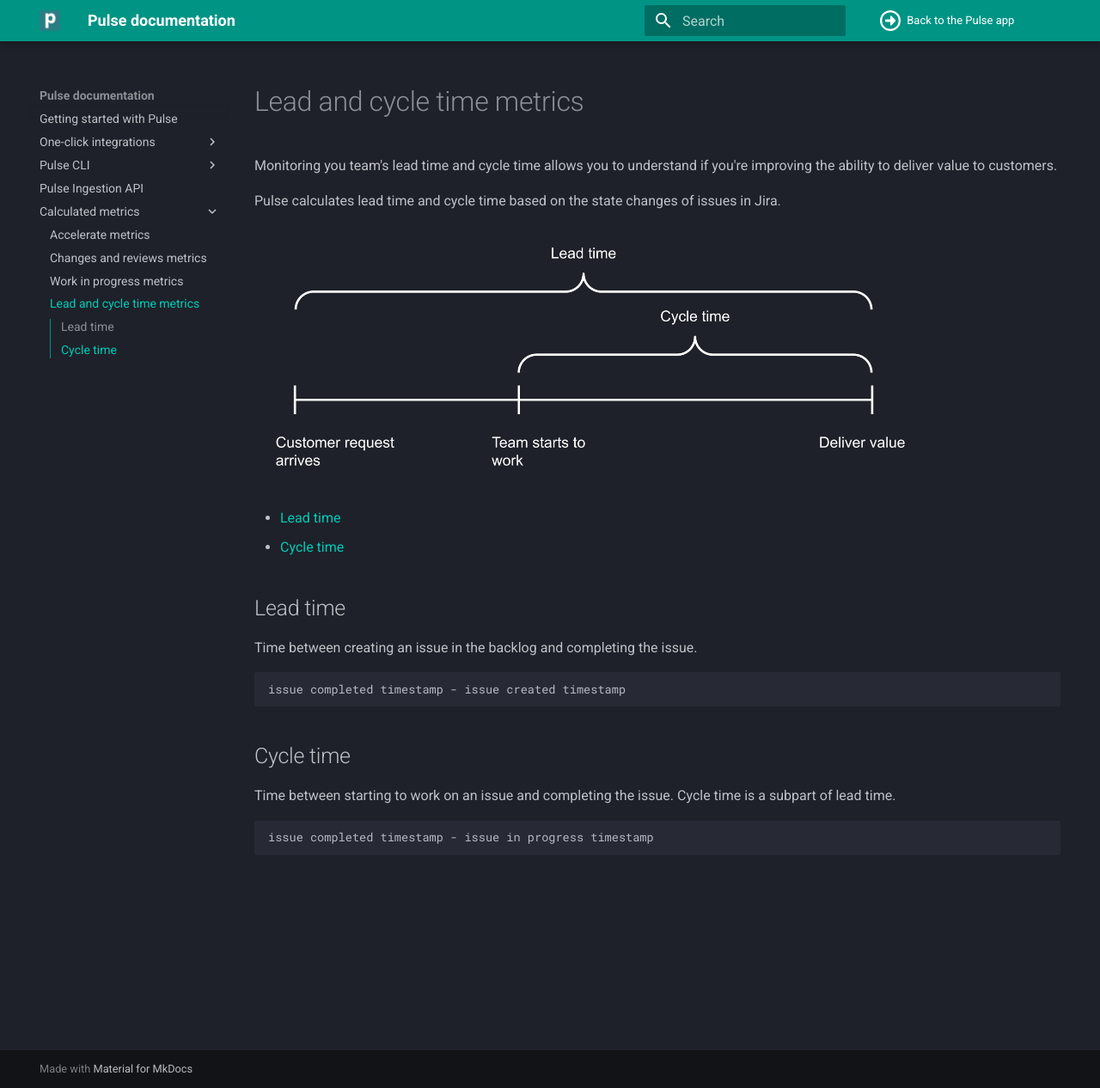
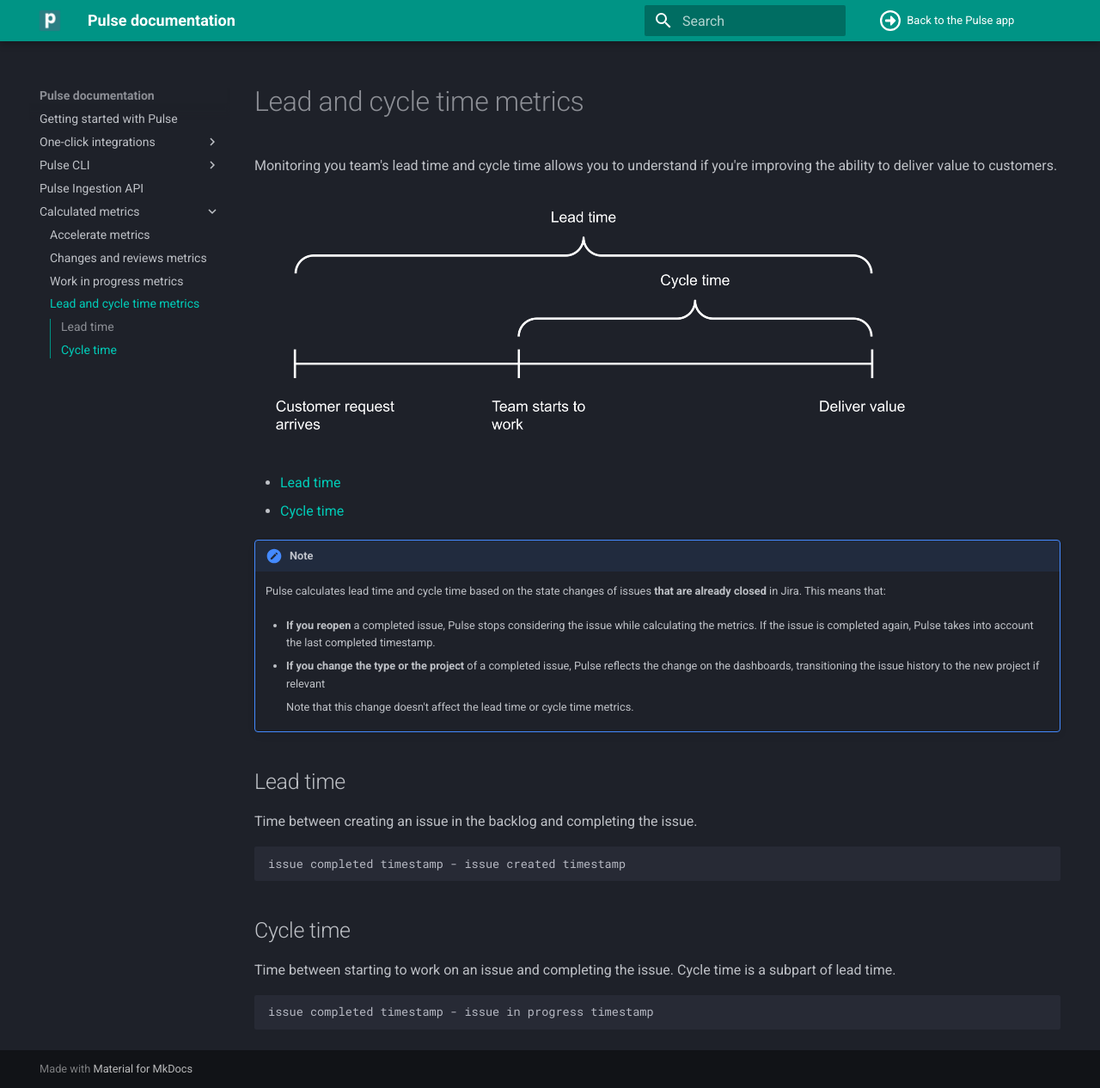
Before and after one commit to codacy/pulse-user-docs, an MkDocs documentation site: the page built from docs/metrics/lead-cycle-time.md, in a window 1280 px wide and 1266 px high. Shown: the whole window at 86% size. Built offline with MkDocs 1.6.1 and Material for MkDocs 9.7.7, drawn with Linux system fonts in a browser that asks for light colours.

Commit message:
feature: Detail special cases when calculating the metrics

```diff
--- a/docs/metrics/lead-cycle-time.md
+++ b/docs/metrics/lead-cycle-time.md
@@ -1,20 +1,20 @@
 # Lead and cycle time metrics
 
 Monitoring you team's lead time and cycle time allows you to understand if you're improving the ability to deliver value to customers.
-
-Pulse calculates lead time and cycle time based on the state changes of issues in Jira.
 
 ![Lead time versus cycle time](images/lead-cycle-time.png)
 
 -   [Lead time](#lead-time)
 -   [Cycle time](#cycle-time)
 
-<!--TODO Some things to take into consideration into the definition of the metrics:
+!!! note
+    Pulse calculates lead time and cycle time based on the state changes of issues **that are already closed** in Jira. This means that:
 
-* what happens when an issue is reopened?
-* what happens when an issue changes type?
-* what happens when an issue changes project?
--->
+    -   **If you reopen** a completed issue, Pulse stops considering the issue while calculating the metrics. If the issue is completed again, Pulse takes into account the last completed timestamp.
+
+    -   **If you change the type or the project** of a completed issue, Pulse reflects the change on the dashboards, transitioning the issue history to the new project if relevant
+
+        Note that this change doesn't affect the lead time or cycle time metrics.
 
 ## Lead time
 
```
